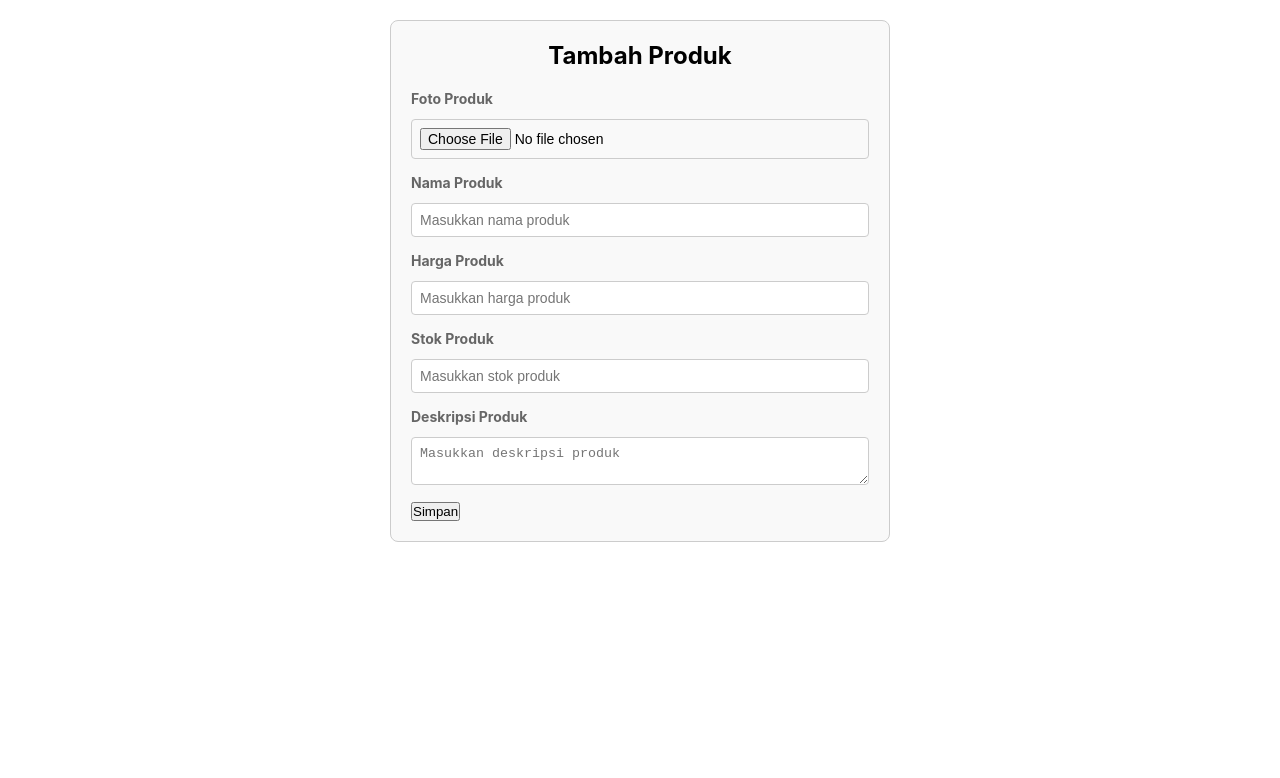
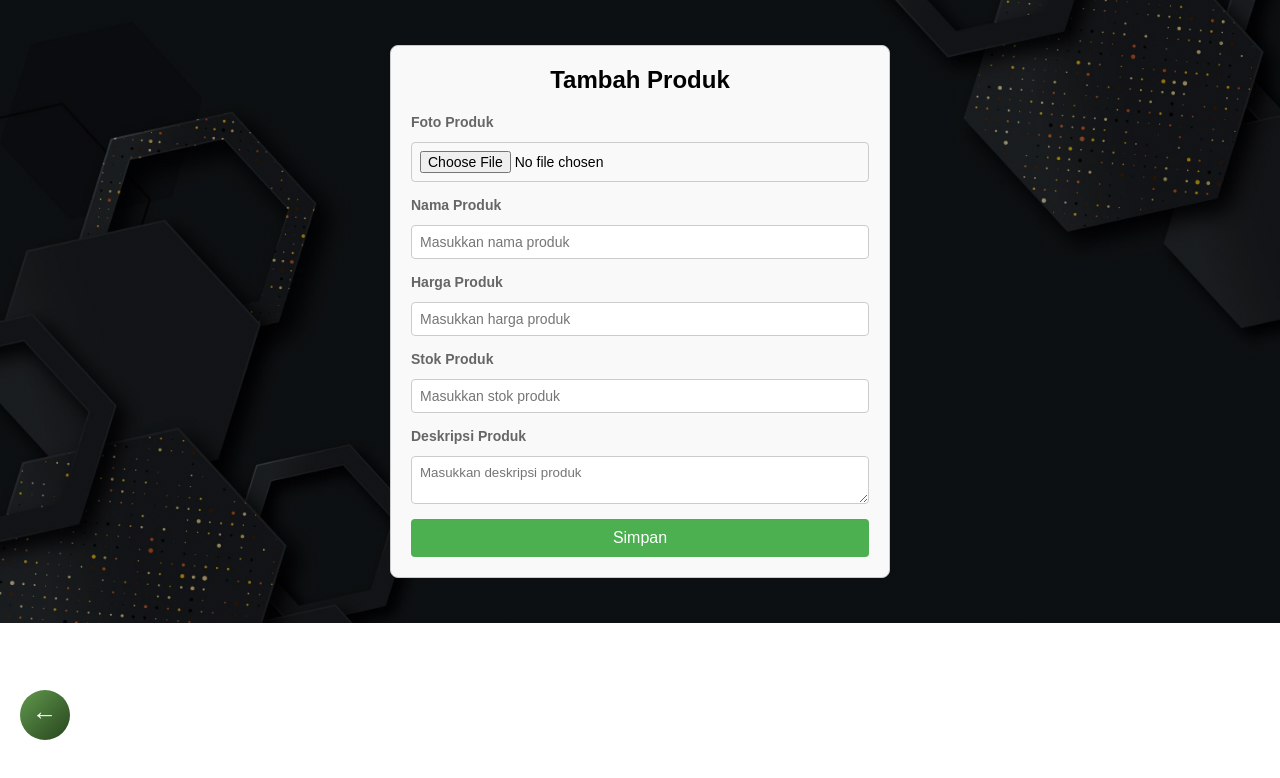
Before and after one commit to MisakiZuijin/projek_jualbelikandangonline_app, a React (Create React App) app: page /add-product in a window 1280 px wide. Shown: the top 778 px of the page. Built offline with nearby package versions, Linux system fonts and the light colour scheme.

Commit message:
update history (belum selesai)

```diff
--- a/src/components/ProfileForm.js
+++ b/src/components/ProfileForm.js
@@ -1,7 +1,7 @@
 // src/components/ProfileForm.js
 import React from 'react';
 
-const ProfileForm = ({ username, setUsername, email, setEmail, address, setAddress, phone, setPhone, onSubmit }) => {
+const ProfileForm = ({ username, setUsername, email, setEmail, address, setAddress, phone, setPhone, rekening, setRekening, onSubmit }) => {
     return (
         <form onSubmit={onSubmit} className="edit-profile-form">
             <div className="form-group">
@@ -37,9 +37,19 @@ const ProfileForm = ({ username, setUsername, email, setEmail, address, setAddre
             <div className="form-group">
                 <label>Phone Number</label>
                 <input
-                    type="tel"
+                    type="number"
                     value={phone}
                     onChange={(e) => setPhone(e.target.value)}
+                    required
+                />
+            </div>
+
+            <div className="form-group">
+                <label>Rekening Number</label>
+                <input
+                    type="tel"
+                    value={rekening}
+                    onChange={(e) => setRekening(e.target.value)}
                     required
                 />
             </div>
--- a/src/pages/AddProduct/AddProduct.css
+++ b/src/pages/AddProduct/AddProduct.css
@@ -1,4 +1,17 @@
+*::-webkit-scrollbar {
+    display: none;
+}
+
 .tambah-produk-container {
+    background-image: linear-gradient(#00000069, #00000069), url('/public/6184604.jpg');
+    background-size: cover;
+    background-position: center;
+    height: 100%;
+    padding: 25px;
+    font-family: Arial, sans-serif;
+}
+
+.tambah-produk-content {
     max-width: 500px;
     margin: 20px auto;
     padding: 20px;
@@ -22,15 +35,27 @@
     margin-bottom: 5px;
 }
 
-.form-group input,
-.form-group textarea {
+.form-group input {
+    font-family: Arial, Helvetica, sans-serif;
     width: 100%;
     padding: 8px;
     border: 1px solid #ccc;
     border-radius: 4px;
 }
 
-.save-button {
+.form-group textarea {
+    font-family: Arial, Helvetica, sans-serif;
+    width: 100%;
+    padding: 8px;
+    border: 1px solid #ccc;
+    border-radius: 4px;
+}
+
+.form-group textarea:focus {
+    border-color: #61994D;
+}
+
+.button-save {
     display: block;
     width: 100%;
     padding: 10px;
@@ -43,6 +68,6 @@
     text-align: center;
 }
 
-.save-button:hover {
+.button-save:hover {
     background-color: #45a049;
 }
--- a/src/pages/AddProduct/AddProduct.js
+++ b/src/pages/AddProduct/AddProduct.js
@@ -1,6 +1,7 @@
 import React, { useState, useContext } from 'react';
 import { useNavigate } from 'react-router-dom';
 import { ProductContext } from '../../context/ProductContext';
+import BackButton from '../../components/ButtonBack';
 import './AddProduct.css';
 
 const TambahProduk = () => {
@@ -52,12 +53,13 @@ const TambahProduk = () => {
 
     return (
         <div className="tambah-produk-container">
+            <div className="tambah-produk-content">
                 <h2>Tambah Produk</h2>
                 <form className="tambah-produk-form">
                     <div className="form-group">
                         <label>Foto Produk</label>
+                        {productData.image && <img src={productData.image} alt="Preview" style={{ width: '125px', marginTop: '10px', alignSelf: 'center', borderRadius: '5px' }} />}
                         <input type="file" onChange={handleImageUpload} />
-                    {productData.image && <img src={productData.image} alt="Preview" style={{ width: '100px', marginTop: '10px' }} />}
                     </div>
                     <div className="form-group">
                         <label>Nama Produk</label>
@@ -75,10 +77,12 @@ const TambahProduk = () => {
                         <label>Deskripsi Produk</label>
                         <textarea name="description" value={productData.description} onChange={handleChange} placeholder="Masukkan deskripsi produk"></textarea>
                     </div>
-                <button type="button" onClick={handleSave}>
+                    <button className="button-save" type="button" onClick={handleSave}>
                         Simpan
                     </button>
                 </form>
+            </div>
+            <BackButton />
         </div>
     );
 };
--- a/src/pages/Admin/AdminDashboard.css
+++ b/src/pages/Admin/AdminDashboard.css
@@ -19,7 +19,7 @@
     display: flex;
     align-items: center;
     justify-content: space-between;
-    width: 100%;
+    width: 99%;
     padding: 20px;
     border-radius: 0px 0px 75px 0px;
     background: linear-gradient(135deg,#61994D, #385c2b);
--- a/src/pages/Beranda/UserDashboard.css
+++ b/src/pages/Beranda/UserDashboard.css
@@ -22,7 +22,7 @@
     display: flex;
     align-items: center;
     justify-content: space-between;
-    width: 100%;
+    width: 99%;
     padding: 20px;
     border-radius: 0px 0px 75px 0px;
     background: linear-gradient(135deg,#61994D, #385c2b);
--- a/src/pages/Carts/Cart.css
+++ b/src/pages/Carts/Cart.css
@@ -11,7 +11,7 @@
     display: flex;
     align-items: center;
     justify-content: space-between;
-    width: 100%;
+    width: 99%;
     padding: 20px;
     border-radius: 0px 0px 75px 0px;
     background: linear-gradient(135deg,#61994D, #385c2b);
--- a/src/pages/History/History.css
+++ b/src/pages/History/History.css
@@ -7,7 +7,7 @@
     display: flex;
     align-items: center;
     justify-content: space-between;
-    width: 100%;
+    width: 99%;
     padding: 20px;
     border-radius: 0px 0px 75px 0px;
     background: linear-gradient(135deg,#61994D, #385c2b);
--- a/src/pages/ProductDetails/ProductDetails.css
+++ b/src/pages/ProductDetails/ProductDetails.css
@@ -10,7 +10,7 @@
     display: flex;
     align-items: center;
     justify-content: space-between;
-    width: 100%;
+    width: 99%;
     padding: 20px;
     border-radius: 0px 0px 75px 0px;
     background: linear-gradient(135deg,#61994D, #385c2b);
--- a/src/pages/Profile/EditAdminProfile.js
+++ b/src/pages/Profile/EditAdminProfile.js
@@ -40,6 +40,8 @@ const EditAdminProfile = () => {
                     setAddress={(value) => updateProfile({ address: value })}
                     phone={profile.phone}
                     setPhone={(value) => updateProfile({ phone: value })}
+                    rekening={profile.rekening}
+                    setRekening={(value) => updateProfile({ rekening: value })}
                     onSubmit={handleSubmit}
                 />
             </div>
--- a/src/pages/Receipt/Receipt.css
+++ b/src/pages/Receipt/Receipt.css
@@ -19,8 +19,9 @@
 
 .receipt-header {
     position: fixed;
+    left: 0px;
     top: 0px;
-    width: 100%;
+    width: 99%;
     text-align: left;
     border-radius: 0px 0px 75px 0px;
     background: linear-gradient(135deg,#61994D, #385c2b);
```
Lines whose indentation alone changed are shown as unchanged.
